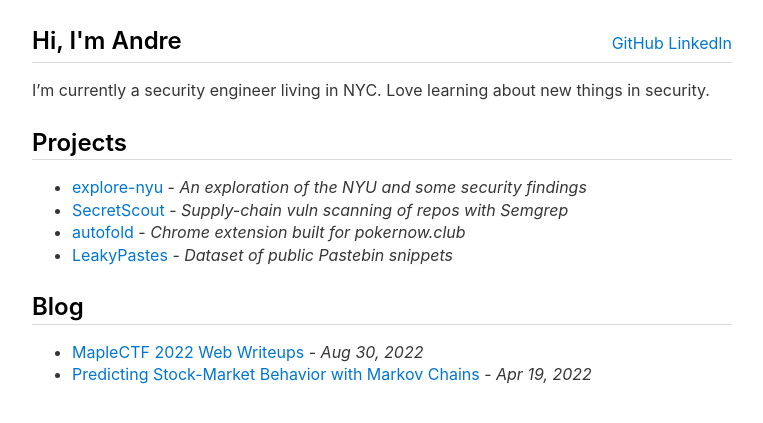
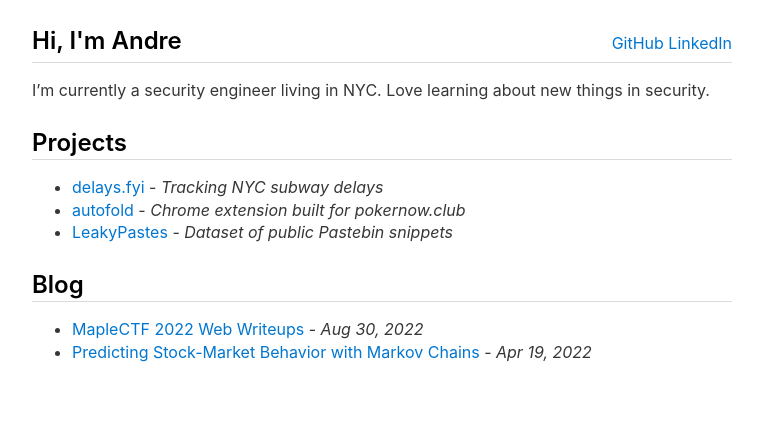
Before and after one commit to andrebhu/andrebhu.github.io, a Jekyll site: the page built from index.md, in a window 1280 px wide. Shown: the top 423 px of the page, without its empty margins (258-1021 px from the left). Built offline with Jekyll 4.4.1, drawn with Linux system fonts in a browser that asks for light colours.

Commit message:
Update projects: add delays.fyi, remove explore-nyu and SecretScout
Co-Authored-By: Claude Opus 4.6 <noreply@anthropic.com>

```diff
--- a/_data/projects.yml
+++ b/_data/projects.yml
@@ -1,10 +1,6 @@
-- name: explore-nyu
-  description: An exploration of the NYU and some security findings
-  url: https://github.com/andrebhu/explore-nyu
-
-- name: SecretScout
-  description: Supply-chain vuln scanning of repos with Semgrep
-  url: https://github.com/andrebhu/SecretScout
+- name: delays.fyi
+  description: Tracking NYC subway delays
+  url: https://delays.fyi
 
 - name: autofold
   description: Chrome extension built for pokernow.club
```
